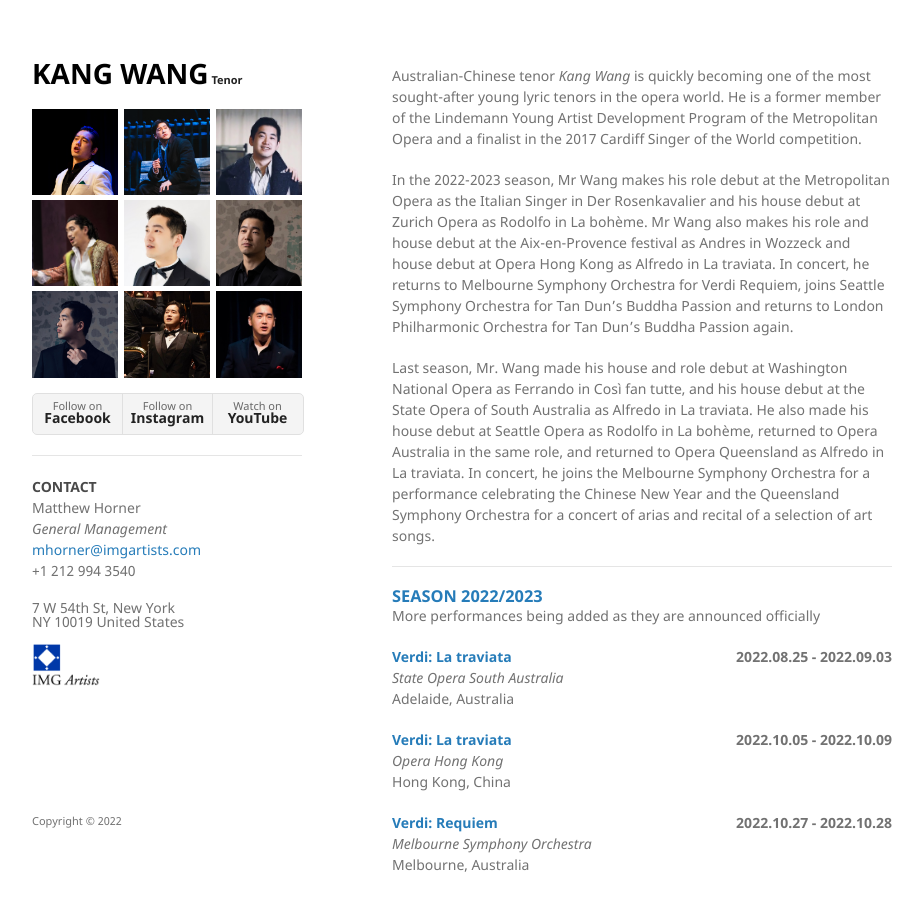
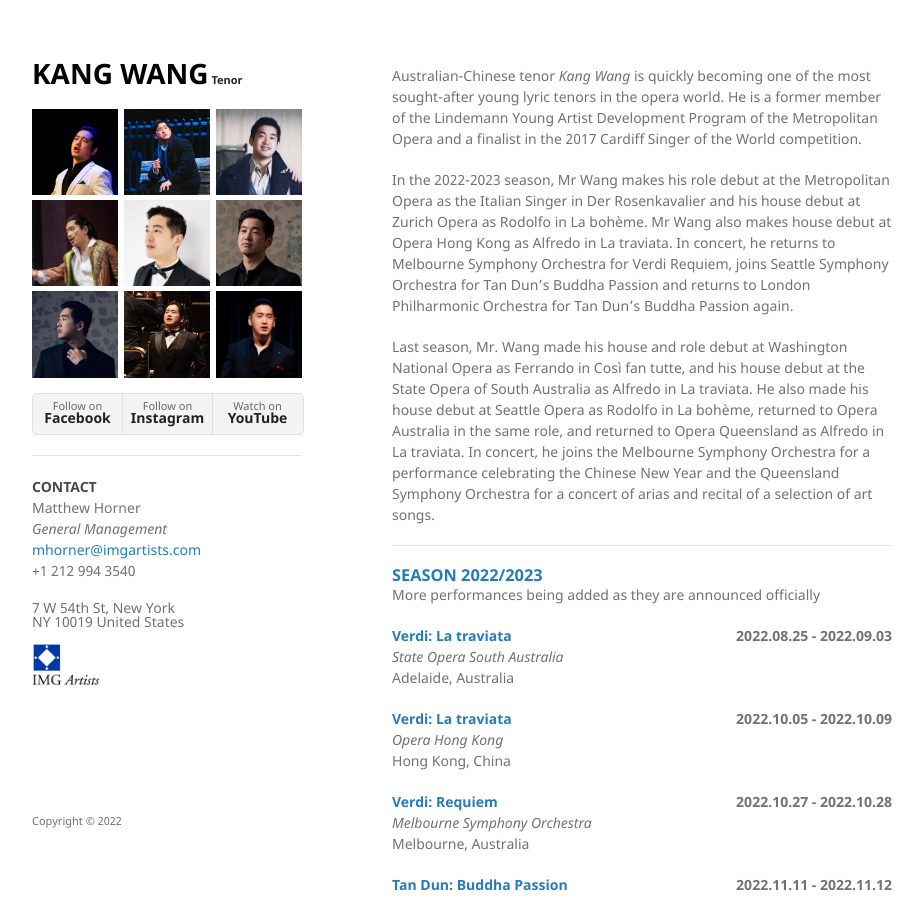
Before and after one commit to kwopera/kwt, a Jekyll site: the page built from index.md, in a window 1280 px wide and 900 px high. Shown: the whole window, without its empty margins (178-1101 px from the left). Built offline with Jekyll 4.4.1, drawn with Linux system fonts in a browser that asks for light colours.

Commit message:
Update index.md

```diff
--- a/index.md
+++ b/index.md
@@ -4,7 +4,7 @@
 
 Australian-Chinese tenor *Kang Wang* is quickly becoming one of the most sought-after young lyric tenors in the opera world. He is a former member of the Lindemann Young Artist Development Program of the Metropolitan Opera and a finalist in the 2017 Cardiff Singer of the World competition.
 
-In the 2022-2023 season, Mr Wang makes his role debut at the Metropolitan Opera as the Italian Singer in Der Rosenkavalier and his house debut at Zurich Opera as Rodolfo in La bohème. Mr Wang also makes his role and house debut at the Aix-en-Provence festival as Andres in Wozzeck and house debut at Opera Hong Kong as Alfredo in La traviata. In concert, he returns to Melbourne Symphony Orchestra for Verdi Requiem, joins Seattle Symphony Orchestra for Tan Dun's Buddha Passion and returns to London Philharmonic Orchestra for Tan Dun's Buddha Passion again.
+In the 2022-2023 season, Mr Wang makes his role debut at the Metropolitan Opera as the Italian Singer in Der Rosenkavalier and his house debut at Zurich Opera as Rodolfo in La bohème. Mr Wang also makes house debut at Opera Hong Kong as Alfredo in La traviata. In concert, he returns to Melbourne Symphony Orchestra for Verdi Requiem, joins Seattle Symphony Orchestra for Tan Dun's Buddha Passion and returns to London Philharmonic Orchestra for Tan Dun's Buddha Passion again.
 
 Last season, Mr. Wang made his house and role debut at Washington National Opera as Ferrando in Così fan tutte, and his house debut at the State Opera of South Australia as Alfredo in La traviata. He also made his house debut at Seattle Opera as Rodolfo in La bohème, returned to Opera Australia in the same role, and returned to Opera Queensland as Alfredo in La traviata. In concert, he joins the Melbourne Symphony Orchestra for a performance celebrating the Chinese New Year and the Queensland Symphony Orchestra for a concert of arias and recital of a selection of art songs.
 
```
